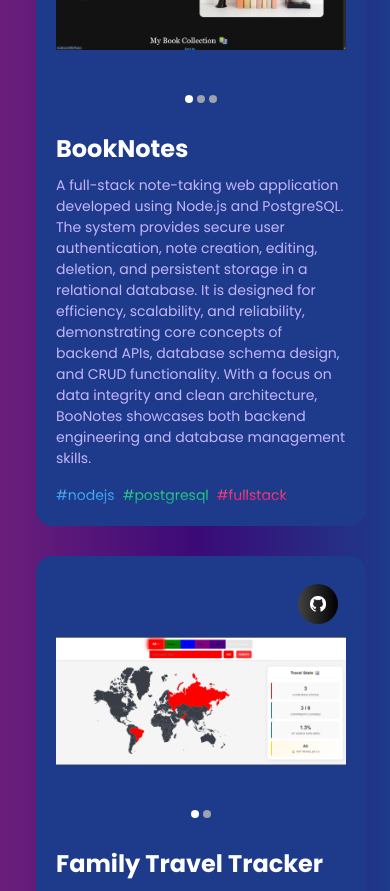
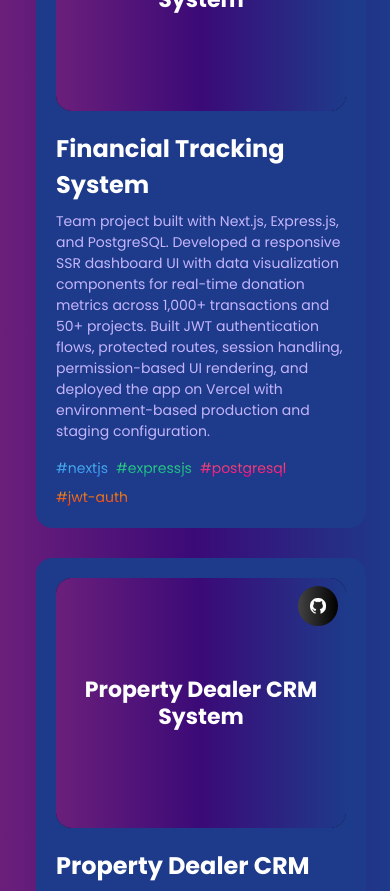
Before and after one commit to Taha-tech05/my_portfolio, a React (Vite) app: page / in a window 390 px wide. Shown: the part 5260-6151 px from the top of the page. Built offline with nearby package versions, Linux system fonts and the light colour scheme; no server answers.

Commit message:
responsiveness issue fixed

```diff
--- a/src/components/Works.jsx
+++ b/src/components/Works.jsx
@@ -4,22 +4,23 @@ import { styles } from "../style"
 import { github } from "../assets"
 import { SectionWrapper } from "../hoc"
 import { projects1, projects2, projects3 } from "../constants"
-import { fadeIn, textVariant } from '../utils/motion'
 
 const ProjectCard = ({ name, description, tags, images, source_code_link, deployed_link }) => {
   const [current, setCurrent] = useState(0);
   const [isHovered, setIsHovered] = useState(false);
+  const imageList = images || [];
+  const hasImages = imageList.length > 0;
   const hasDeployedLink = Boolean(deployed_link);
 
   useEffect(() => {
     let interval;
-    if (isHovered && images && images.length > 1) {
+    if (isHovered && imageList.length > 1) {
       interval = setInterval(() => {
-        setCurrent((prev) => (prev + 1) % images.length);
+        setCurrent((prev) => (prev + 1) % imageList.length);
       }, 1200); // change every 1.2s
     }
     return () => clearInterval(interval);
-  }, [isHovered, images]);
+  }, [isHovered, imageList.length]);
 
   return (
     <motion.div
@@ -45,15 +46,22 @@ const ProjectCard = ({ name, description, tags, images, source_code_link, deploy
       >
         {/* Image slideshow */}
         <div className="relative w-full h-[250px] overflow-hidden rounded-2xl">
+          {hasImages ? (
             <img
-            src={images[current]}
+              src={imageList[current]}
               alt={name}
               className="absolute inset-0 w-full h-full object-contain transition-all duration-700"
             />
+          ) : (
+            <div className="absolute inset-0 flex items-center justify-center bg-primary px-6 text-center">
+              <span className="text-white text-[22px] font-bold leading-tight">{name}</span>
+            </div>
+          )}
 
           {/* Indicator dots */}
+          {imageList.length > 1 && (
             <div className="absolute bottom-2 left-1/2 -translate-x-1/2 flex gap-1">
-            {images.map((_, idx) => (
+              {imageList.map((_, idx) => (
               <span
                 key={idx}
                 className={`w-2 h-2 rounded-full ${idx === current ? "bg-white" : "bg-gray-400"
@@ -61,6 +69,7 @@ const ProjectCard = ({ name, description, tags, images, source_code_link, deploy
               />
               ))}
             </div>
+          )}
 
           {/* Github icon (not blocking hover now) */}
           <div
@@ -120,10 +129,11 @@ const Works = () => {
   return (
     <>
 
-      <motion.div className="lg:ml-[420px]" variants={textVariant()}>
+      <div className="lg:ml-[420px]">
         <h2 className={styles.sectionHeadText}>Projects</h2>
-        <div className='lg:-ml-[60px] mt-3 flex  gap-[20px] lg:gap-[50px]'>
+        <div className='lg:-ml-[60px] mt-3 flex flex-wrap gap-[20px] lg:gap-[50px]'>
           <button
+            type="button"
             className={`px-6 py-2 rounded-xl text-white font-semibold hover:bg-purple-700 transition ${active === 'web' ? 'bg-purple-700' : 'bg-blue-600'} hover:scale-110 transition-transform duration-300`}
             onClick={() => handleSwitch("web", projects3)}
           >
@@ -131,6 +141,7 @@ const Works = () => {
           </button>
 
           <button
+            type="button"
             className={`px-6 py-2 rounded-xl text-white font-semibold hover:bg-purple-700 transition ${active === 'ml' ? 'bg-purple-700' : 'bg-blue-600'} hover:scale-110 transition-transform duration-300`}
             onClick={() => handleSwitch("ml", projects1)}
           >
@@ -138,6 +149,7 @@ const Works = () => {
           </button>
 
           <button
+            type="button"
             className={`px-6 py-2 rounded-xl text-white font-semibold hover:bg-purple-700 transition ${active === 'systems' ? 'bg-purple-700' : 'bg-blue-600'} hover:scale-110 transition-transform duration-300`}
             onClick={() => handleSwitch("systems", projects2)}
           >
@@ -147,14 +159,11 @@ const Works = () => {
 
         </div>
 
-      </motion.div>
+      </div>
 
       <div className='w-full flex'>
-        <motion.p
-          variants={fadeIn("", "", 0.1, 1)}
-          className='mt-6 lg:ml-[150px] text-secondary text-[17px] max-w-4xl leading-[30px]'
-        >
-          I have worked on a diverse set of projects, including full-stack web applications, system-level C++ simulations, creative web platforms, and machine learning models. My experience reflects strong problem-solving skills, adaptability, and a passion for applying technology to real-world challenges. I have built projects that span backend and frontend development, systems programming, and data-driven solutions in ML. This has helped me gain hands-on expertise across multiple domains of computer science. I enjoy creating solutions that are not only technically robust but also impactful for users.</motion.p>
+        <p className='mt-6 lg:ml-[150px] text-secondary text-[17px] max-w-4xl leading-[30px]'>
+          I have worked on a diverse set of projects, including full-stack web applications, system-level C++ simulations, creative web platforms, and machine learning models. My experience reflects strong problem-solving skills, adaptability, and a passion for applying technology to real-world challenges. I have built projects that span backend and frontend development, systems programming, and data-driven solutions in ML. This has helped me gain hands-on expertise across multiple domains of computer science. I enjoy creating solutions that are not only technically robust but also impactful for users.</p>
       </div>
       <div
         className="mt-10 ml-3 grid grid-cols-1 sm:grid-cols-2 lg:grid-cols-2 gap-x-5 gap-y-[30px]
--- a/src/constants/index.js
+++ b/src/constants/index.js
@@ -284,6 +284,34 @@ const projects2 = [
 
 const projects3 = [
   {
+    name: "Financial Tracking System",
+    description:
+      "Team project built with Next.js, Express.js, and PostgreSQL. Developed a responsive SSR dashboard UI with data visualization components for real-time donation metrics across 1,000+ transactions and 50+ projects. Built JWT authentication flows, protected routes, session handling, permission-based UI rendering, and deployed the app on Vercel with environment-based production and staging configuration.",
+    tags: [
+      { name: "nextjs", color: "blue-text-gradient" },
+      { name: "expressjs", color: "green-text-gradient" },
+      { name: "postgresql", color: "pink-text-gradient" },
+      { name: "jwt-auth", color: "orange-text-gradient" },
+    ],
+    images: [],
+    source_code_link: "https://github.com/Taha-tech05/Financial-Tracker",
+    deployed_link: "https://financial-tracker-donation-manage.vercel.app/login",
+  },
+  {
+    name: "Property Dealer CRM System",
+    description:
+      "Solo full-stack CRM built with Next.js and MongoDB. Architected a modular React component library with 20+ reusable components for lead management CRUD, dashboards, and admin panels using TypeScript strict mode across 500+ leads. Implemented a pixel-perfect Tailwind CSS frontend with mobile-first responsive layouts, optimized bundle sizes, lazy loading, and a 95+ Lighthouse performance score.",
+    tags: [
+      { name: "nextjs", color: "blue-text-gradient" },
+      { name: "mongodb", color: "green-text-gradient" },
+      { name: "typescript", color: "pink-text-gradient" },
+      { name: "tailwindcss", color: "orange-text-gradient" },
+    ],
+    images: [],
+    source_code_link: "https://github.com/Taha-tech05/Property-Dealer-CRM-System",
+    deployed_link: "https://propertycrm.up.railway.app",
+  },
+  {
     name: "BookNotes",
     description:
       "A full-stack note-taking web application developed using Node.js and PostgreSQL. The system provides secure user authentication, note creation, editing, deletion, and persistent storage in a relational database. It is designed for efficiency, scalability, and reliability, demonstrating core concepts of backend APIs, database schema design, and CRUD functionality. With a focus on data integrity and clean architecture, BooNotes showcases both backend engineering and database management skills.",
```
Lines whose indentation alone changed are shown as unchanged.
